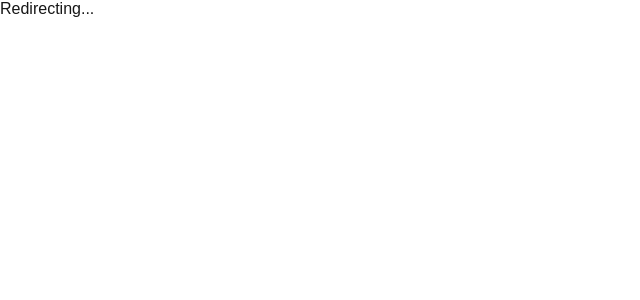
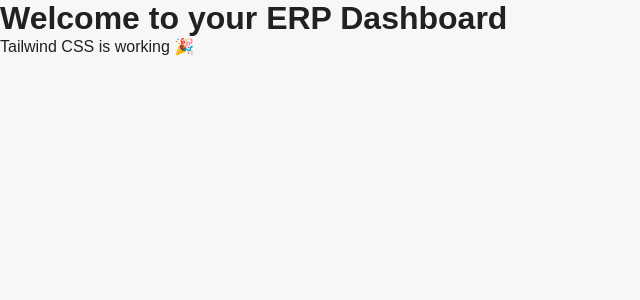
Before and after one commit to korrvask/shopify-erp-dashboard, a Next.js app: page / in a window 1280 px wide. Before the commit this address had no page. Shown: the top 300 px of the page, without its empty margins (0-640 px from the left). Built offline with nearby package versions, Linux system fonts and the light colour scheme.

Commit message:
Style: Apply permanent light mode with custom colors

```diff
--- a/components/Layout.js
+++ b/components/Layout.js
@@ -2,16 +2,16 @@
 
 export default function Layout({ children }) {
   return (
-    <div className="min-h-screen bg-gray-50 text-gray-900">
-      <nav className="bg-white shadow-md p-4">
-        <div className="max-w-7xl mx-auto flex space-x-6">
-          <Link href="/dashboard/inventory" className="text-blue-600 font-medium hover:underline">Inventory</Link>
-          <Link href="/dashboard/sales" className="text-blue-600 font-medium hover:underline">Sales</Link>
-          <Link href="/dashboard/orders" className="text-blue-600 font-medium hover:underline">Orders</Link>
-          <Link href="/dashboard/customers" className="text-blue-600 font-medium hover:underline">Customers</Link>
+    <div className="min-h-screen bg-[#F7F7F7] text-[#212121]">
+      <nav className="bg-white shadow p-4">
+        <div className="max-w-7xl mx-auto flex space-x-6 font-medium text-sm">
+          <Link href="/dashboard/inventory" className="hover:text-blue-600">Inventory</Link>
+          <Link href="/dashboard/orders" className="hover:text-blue-600">Orders</Link>
+          <Link href="/dashboard/customers" className="hover:text-blue-600">Customers</Link>
+          <Link href="/dashboard/sales" className="hover:text-blue-600">Sales</Link>
         </div>
       </nav>
-      <main className="max-w-7xl mx-auto px-6 py-8">{children}</main>
+      <main className="max-w-7xl mx-auto p-6">{children}</main>
     </div>
   );
 }
--- a/package.json
+++ b/package.json
@@ -16,7 +16,10 @@
   },
   "devDependencies": {
     "@eslint/eslintrc": "^3",
+    "autoprefixer": "^10.4.21",
     "eslint": "^9",
-    "eslint-config-next": "15.2.4"
+    "eslint-config-next": "15.2.4",
+    "postcss": "^8.5.3",
+    "tailwindcss": "^4.1.3"
   }
 }
--- a/pages/index.js
+++ b/pages/index.js
@@ -1,12 +1,8 @@
-import { useEffect } from 'react'
-import { useRouter } from 'next/router'
-
 export default function Home() {
-  const router = useRouter()
-
-  useEffect(() => {
-    router.push('/dashboard/customers') // or /dashboard/inventory if you make that later
-  }, [])
-
-  return <div>Redirecting...</div>
+  return (
+    <div className="bg-white text-black p-8 shadow-md rounded-lg">
+      <h1 className="text-3xl font-bold mb-4">Welcome to your ERP Dashboard</h1>
+      <p className="text-gray-700">Tailwind CSS is working 🎉</p>
+    </div>
+  );
 }
--- /dev/null
+++ b/postcss.config.js
@@ -0,0 +1,6 @@
+module.exports = {
+    plugins: {
+      tailwindcss: {},
+      autoprefixer: {},
+    },
+  }
--- a/styles/globals.css
+++ b/styles/globals.css
@@ -1,24 +1,18 @@
+@tailwind base;
+@tailwind components;
+@tailwind utilities;
+
 :root {
-  --background: #ffffff;
-  --foreground: #171717;
-}
-
-@media (prefers-color-scheme: dark) {
-  :root {
-    --background: #0a0a0a;
-    --foreground: #ededed;
-  }
+  --background: #F7F7F7;
+  --foreground: #212121;
 }
 
 html,
 body {
   max-width: 100vw;
   overflow-x: hidden;
-}
-
-body {
+  background-color: var(--background);
   color: var(--foreground);
-  background: var(--background);
   font-family: Arial, Helvetica, sans-serif;
   -webkit-font-smoothing: antialiased;
   -moz-osx-font-smoothing: grayscale;
@@ -34,9 +28,3 @@
   color: inherit;
   text-decoration: none;
 }
-
-@media (prefers-color-scheme: dark) {
-  html {
-    color-scheme: dark;
-  }
-}
--- /dev/null
+++ b/tailwind.config.js
@@ -0,0 +1,8 @@
+/** @type {import('tailwindcss').Config} */
+module.exports = {
+    content: ['./pages/**/*.{js,ts,jsx,tsx}', './components/**/*.{js,ts,jsx,tsx}'],
+    theme: {
+      extend: {},
+    },
+    plugins: [],
+  }
```
Also changed, not shown: 1 other file (tests, documents, lock files or other folders).
